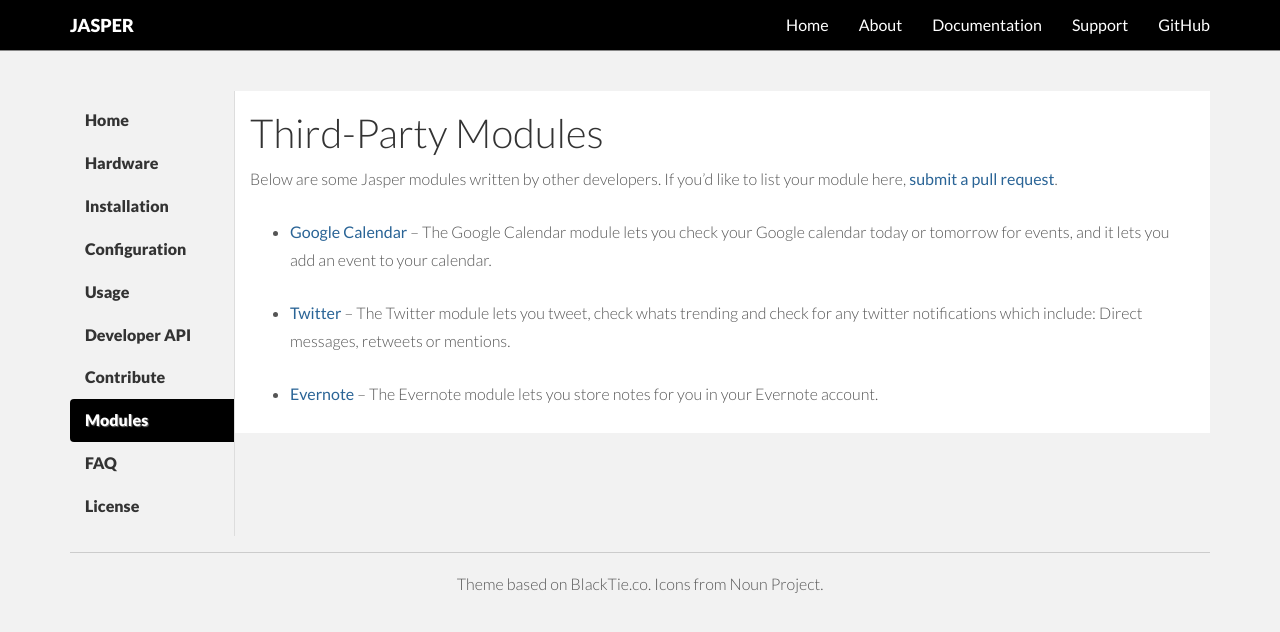
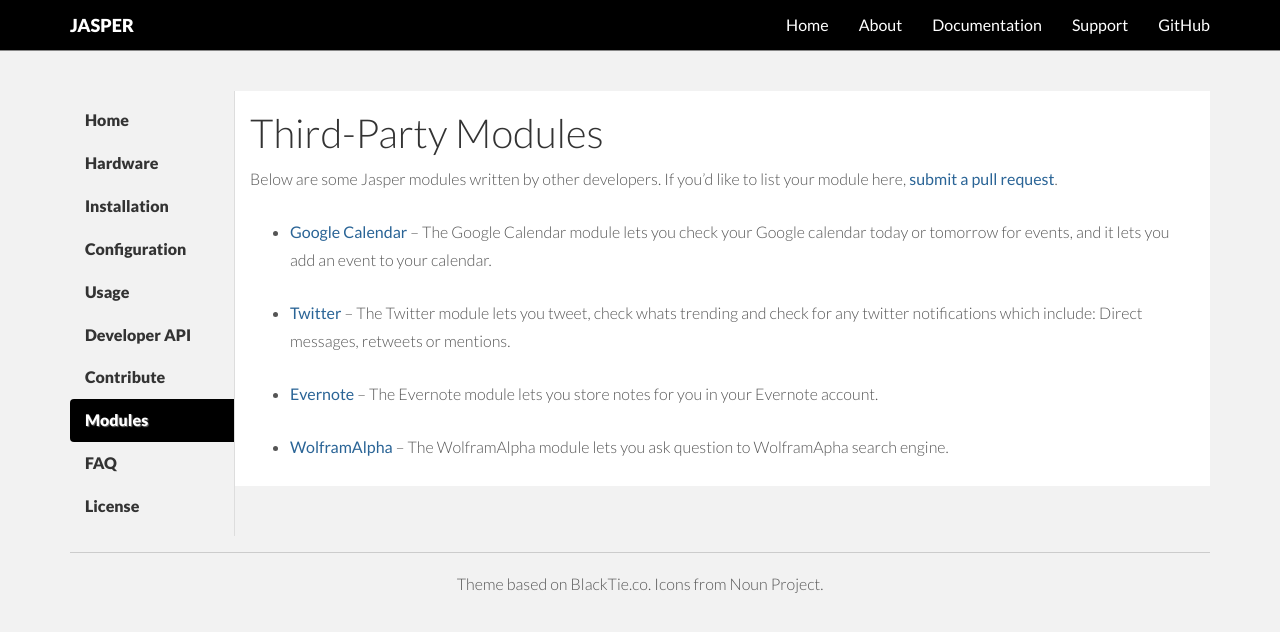
Before and after one commit to jasperproject/jasperproject.github.io, a Jekyll site: the page built from documentation/modules/index.md, in a window 1280 px wide. Shown: the top 632 px of the page. Built offline with Jekyll 4.4.1, drawn with Linux system fonts in a browser that asks for light colours; nearby versions of some CDN libraries.

Commit message:
Update index.md
Adding WolframAlpha module

```diff
--- a/documentation/modules/index.md
+++ b/documentation/modules/index.md
@@ -15,3 +15,5 @@
 - [Twitter](https://github.com/marclave/Jasper-Twitter) -- The Twitter module lets you tweet, check whats trending and check for any twitter notifications which include: Direct messages, retweets or mentions.
 
 - [Evernote](https://github.com/JasonTwente/Jasper-Evernote) -- The Evernote module lets you store notes for you in your Evernote account.
+
+- [WolframAlpha](https://github.com/nexhero/wolframalpha_jasper) -- The WolframAlpha module lets you ask question to WolframApha search engine.
```
